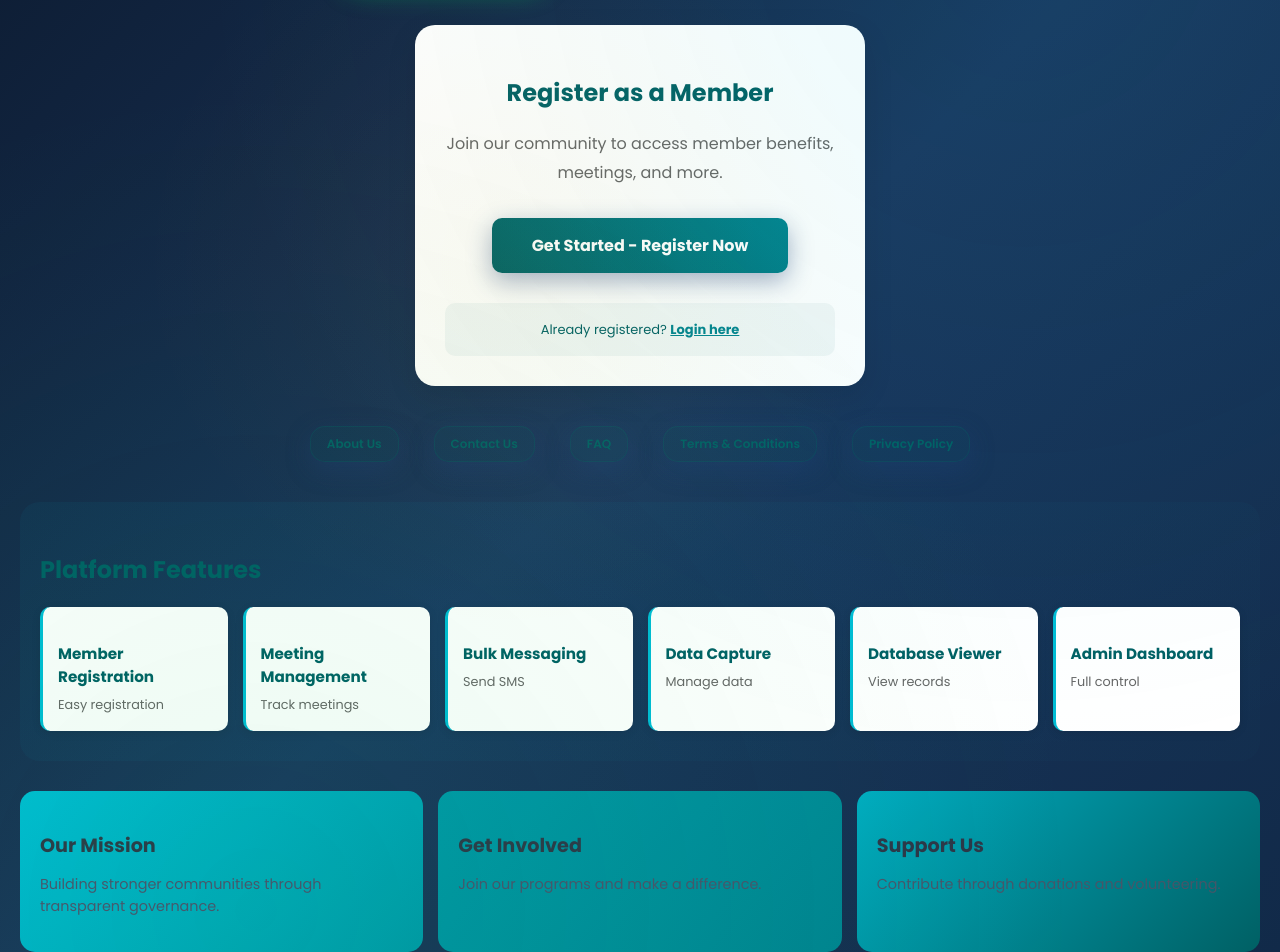
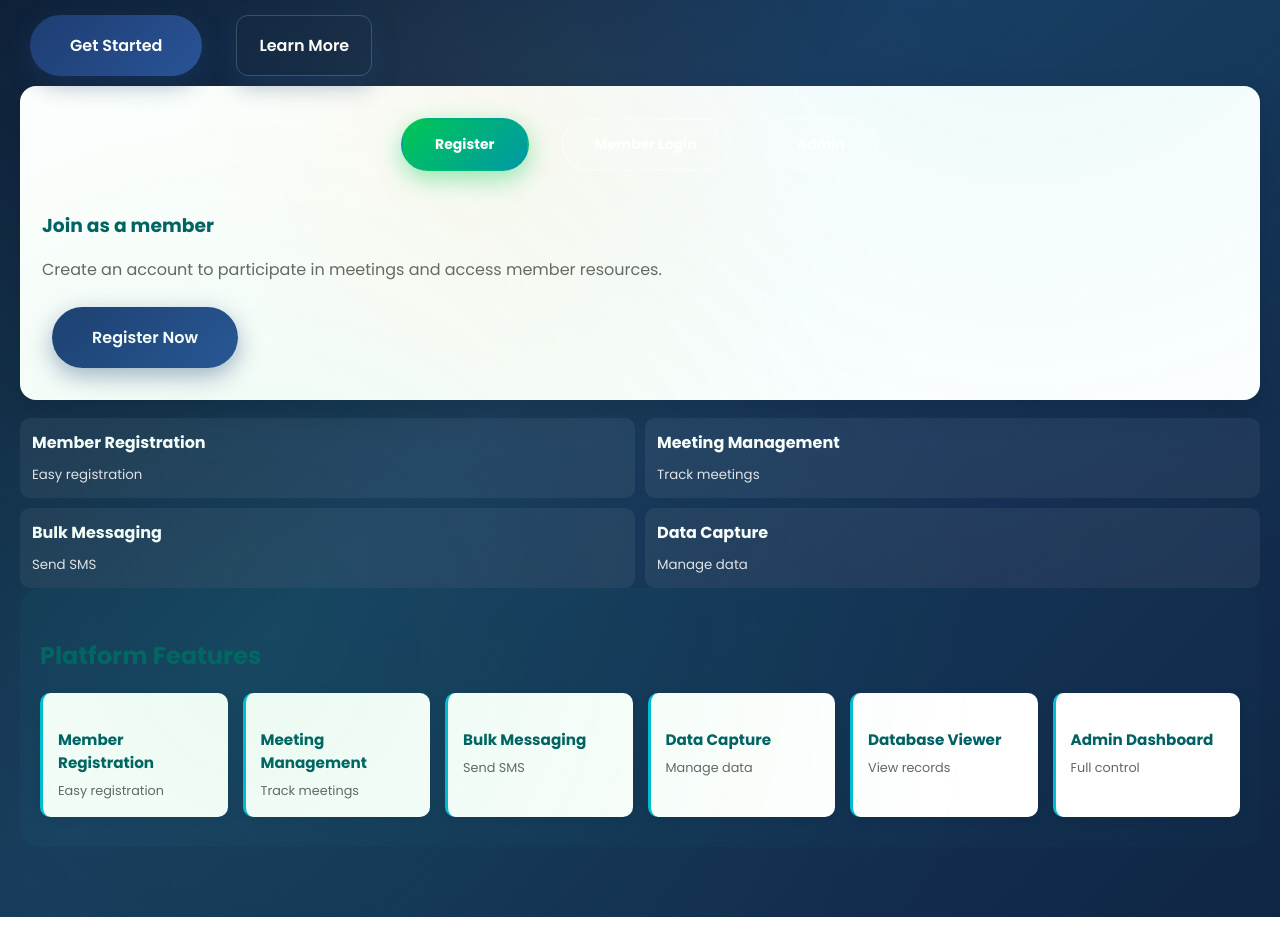
Before and after one commit to Claire123-creator-bit/Foundation, a React (Create React App) app in the folder frontend/: page / in a window 1280 px wide. Shown: the part 440-1392 px from the top of the page. After the commit the page ends 1357 px from the top, so only its background shows below. Built offline with nearby package versions, Linux system fonts and the light colour scheme.

Commit message:
fixing the frontend

```diff
--- a/frontend/src/components/LandingPage.js
+++ b/frontend/src/components/LandingPage.js
@@ -30,8 +30,7 @@ function LandingPage({ onGetStarted, onLogin }) {
   };
 
   const navigateTo = (page) => {
-    window.location.hash = page;
-    setTimeout(() => { window.location.reload(); }, 100);
+    window.location.hash = `#${page}`;
   };
 
   const handleAdminLoginSubmit = async (e) => {
@@ -116,22 +115,33 @@ function LandingPage({ onGetStarted, onLogin }) {
 
       <div style={styles.backgroundPattern}></div>
 
-      {/* Logo and Title */}
-      <div style={styles.logoSection}>
+      {/* Hero: two-column layout */}
+      <div style={styles.hero}>
+        <div style={styles.heroLeft}>
           <div style={styles.logoCircle}>
             <span style={styles.logoText}>M</span>
           </div>
           <h1 style={styles.title}>Mbogo Welfare Empowerment Foundation</h1>
           <p style={styles.subtitle}>Empowering communities through transparency and trust</p>
+
+          <p style={{color: 'rgba(255,255,255,0.85)', maxWidth: '560px', marginTop: '20px', lineHeight: '1.6'}}>
+            Join a community-driven platform that makes governance transparent and participation easy. Manage members, meetings, donations, and communications — all in one place.
+          </p>
+
+          <div style={{marginTop: '26px', display: 'flex', gap: '14px', flexWrap: 'wrap'}}>
+            <button onClick={() => { window.location.hash = '#signup'; }} style={styles.ctaButton}>Get Started</button>
+            <button onClick={() => { window.location.hash = '#about'; }} style={{padding: '12px 22px', borderRadius: '12px', background: 'transparent', color: 'white', border: '1px solid rgba(255,255,255,0.18)', cursor: 'pointer'}}>Learn More</button>
+          </div>
         </div>
 
-      {/* Tab Navigation */}
+        <div style={styles.heroRight}>
+          <div style={{background: 'white', padding: '22px', borderRadius: '16px', boxShadow: '0 12px 30px rgba(0,0,0,0.15)'}}>
             <div style={styles.tabContainer}>
               <button
                 onClick={() => { setActiveTab('register'); setMessage(''); }}
                 style={styles.tabButton(activeTab === 'register', 'register')}
               >
-          Register as Member
+                Register
               </button>
               <button
                 onClick={() => { setActiveTab('login'); setMessage(''); }}
@@ -143,128 +153,60 @@ function LandingPage({ onGetStarted, onLogin }) {
                 onClick={() => { setActiveTab('admin'); setMessage(''); }}
                 style={styles.tabButton(activeTab === 'admin', 'admin')}
               >
-          Admin Login
+                Admin
               </button>
             </div>
 
-        {/* Registration Form - Redirects to SignUpPage for proper flow */}
+            <div style={{marginTop: '18px'}}>
               {activeTab === 'register' && (
-          <div style={{maxWidth: '450px', margin: '0 auto', padding: '30px', background: 'white', borderRadius: '20px', boxShadow: '0 10px 30px rgba(0,0,0,0.1)', marginBottom: '30px'}}>
-            <h2 style={{color: '#006064', marginBottom: '20px', textAlign: 'center'}}>Register as a Member</h2>
-            <p style={{color: '#666', marginBottom: '20px', textAlign: 'center'}}>Join our community to access member benefits, meetings, and more.</p>
-            <div style={{textAlign: 'center'}}>
-              <button
-                onClick={() => { window.location.hash = '#signup'; window.location.reload(); }}
-                style={{padding: '15px 40px', background: 'linear-gradient(45deg, #006064, #00838f)', color: 'white', border: 'none', borderRadius: '10px', fontSize: '16px', fontWeight: 'bold', cursor: 'pointer'}}
-              >
-                Get Started - Register Now
-              </button>
-            </div>
-            <div style={{textAlign: 'center', marginTop: '20px', padding: '15px', background: 'rgba(0,96,100,0.05)', borderRadius: '10px'}}>
-              <p style={{margin: 0, color: '#006064', fontSize: '13px'}}>Already registered? <span onClick={() => { setActiveTab('login'); }} style={{color: '#00838f', fontWeight: 'bold', cursor: 'pointer', textDecoration: 'underline'}}>Login here</span></p>
-            </div>
+                <div>
+                  <h3 style={{color: '#006064', marginBottom: '12px'}}>Join as a member</h3>
+                  <p style={{color: '#666', marginBottom: '12px'}}>Create an account to participate in meetings and access member resources.</p>
+                  <button onClick={() => { window.location.hash = '#signup'; }} style={styles.ctaButton}>Register Now</button>
                 </div>
               )}
 
-        {/* Member Login Form - Redirects to LoginPage for proper flow */}
               {activeTab === 'login' && (
-          <div style={{maxWidth: '450px', margin: '0 auto', padding: '30px', background: 'white', borderRadius: '20px', boxShadow: '0 10px 30px rgba(0,0,0,0.1)', marginBottom: '30px'}}>
-            <h2 style={{color: '#006064', marginBottom: '20px', textAlign: 'center'}}>Member Login</h2>
-            <p style={{color: '#666', marginBottom: '20px', textAlign: 'center'}}>Access your member dashboard and manage your profile.</p>
-            <div style={{textAlign: 'center'}}>
-              <button
-                onClick={() => { window.location.hash = '#login'; window.location.reload(); }}
-                style={{padding: '15px 40px', background: 'linear-gradient(45deg, #006064, #00838f)', color: 'white', border: 'none', borderRadius: '10px', fontSize: '16px', fontWeight: 'bold', cursor: 'pointer'}}
-              >
-                Login to Member Portal
-              </button>
-            </div>
-            <div style={{textAlign: 'center', marginTop: '20px', padding: '15px', background: 'rgba(0,96,100,0.05)', borderRadius: '10px'}}>
-              <p style={{margin: 0, color: '#006064', fontSize: '13px'}}>New member? <span onClick={() => { setActiveTab('register'); }} style={{color: '#00838f', fontWeight: 'bold', cursor: 'pointer', textDecoration: 'underline'}}>Register here</span></p>
-            </div>
+                <div>
+                  <h3 style={{color: '#006064', marginBottom: '12px'}}>Member Login</h3>
+                  <p style={{color: '#666', marginBottom: '12px'}}>Access your dashboard and profile.</p>
+                  <button onClick={() => { window.location.hash = '#login'; }} style={styles.ctaButton}>Member Login</button>
                 </div>
               )}
 
-        {/* Admin Login Form */}
               {activeTab === 'admin' && (
-          <div style={{maxWidth: '450px', margin: '0 auto', padding: '30px', background: 'white', borderRadius: '20px', boxShadow: '0 10px 30px rgba(0,0,0,0.1)', marginBottom: '30px'}}>
-            <h2 style={{color: '#ff9800', marginBottom: '20px', textAlign: 'center'}}>Admin Login</h2>
-            <form onSubmit={handleAdminLoginSubmit}>
-              <div className="form-group">
-                <label>Username:</label>
-                <input type="text" value={formData.username} onChange={(e) => setFormData({...formData, username: e.target.value})} required placeholder="Enter admin username" />
+                <div>
+                  <h3 style={{color: '#ff9800', marginBottom: '12px'}}>Administrator</h3>
+                  <p style={{color: '#666', marginBottom: '12px'}}>Admin tools for managing the platform.</p>
+                  <button onClick={() => { window.location.hash = '#admin-login'; }} style={{...styles.ctaButton, background: 'linear-gradient(45deg, #ff9800, #f57c00)'}}>Admin Login</button>
                 </div>
-              <div className="form-group">
-                <label>Password:</label>
-                <div style={{position: 'relative'}}>
-                  <input type={showPassword ? "text" : "password"} value={formData.password} onChange={(e) => setFormData({...formData, password: e.target.value})} required placeholder="Enter admin password" />
-                  <button type="button" onClick={() => setShowPassword(!showPassword)} style={{position: 'absolute', right: '10px', top: '50%', transform: 'translateY(-50%)', background: 'transparent', border: 'none', cursor: 'pointer', fontSize: '18px', padding: '5px'}}>{showPassword ? '🙈' : '👁️'}</button>
+              )}
             </div>
           </div>
-              <button type="submit" disabled={loading} style={{width: '100%', padding: '15px', background: 'linear-gradient(45deg, #ff9800, #f57c00)', color: 'white', border: 'none', borderRadius: '10px', fontSize: '16px', fontWeight: 'bold', cursor: 'pointer'}}>{loading ? 'Logging in...' : 'Admin Login'}</button>
-            </form>
-            {message && <div style={{marginTop: '15px', padding: '10px', borderRadius: '5px', background: '#ffebee', color: '#c62828'}}>{message}</div>}
-            <div style={{textAlign: 'center', marginTop: '15px', padding: '15px', background: 'rgba(255,152,0,0.1)', borderRadius: '10px'}}>
-              <p style={{margin: '0', color: '#e65100', fontSize: '13px'}}>New administrator? <span onClick={() => navigateTo('admin-signup')} style={{color: '#006064', fontWeight: 'bold', cursor: 'pointer', textDecoration: 'underline'}}>Register here</span></p>
-            </div>
-          </div>
-        )}
 
-        {/* Info Links */}
-        <div style={{display: 'flex', justifyContent: 'center', gap: '15px', flexWrap: 'wrap', marginBottom: '30px'}}>
-          {[
-            {label: 'About Us', page: 'about'},
-            {label: 'Contact Us', page: 'contact'},
-            {label: 'FAQ', page: 'faq'},
-            {label: 'Terms & Conditions', page: 'terms'},
-            {label: 'Privacy Policy', page: 'privacy'}
-          ].map(item => (
-            <button key={item.page} onClick={() => handleNavigation(item.page)} style={{padding: '8px 16px', background: 'rgba(0, 96, 100, 0.1)', color: '#006064', border: '1px solid rgba(0, 96, 100, 0.3)', borderRadius: '15px', cursor: 'pointer', fontSize: '12px'}}>{item.label}</button>
-          ))}
-        </div>
-
-        {/* Features Section */}
-        <div id="features" style={{padding: '30px 20px', background: 'linear-gradient(135deg, rgba(0,188,212,0.05) 0%, rgba(0,151,167,0.02) 100%)', borderRadius: '20px', marginBottom: '30px'}}>
-          <h2 style={{color: '#006064', marginBottom: '20px', fontSize: '1.5em'}}>Platform Features</h2>
-          <div style={{display: 'grid', gridTemplateColumns: 'repeat(auto-fit, minmax(180px, 1fr))', gap: '15px'}}>
-            {[
-              {title: 'Member Registration', desc: 'Easy registration'},
-              {title: 'Meeting Management', desc: 'Track meetings'},
-              {title: 'Bulk Messaging', desc: 'Send SMS'},
-              {title: 'Data Capture', desc: 'Manage data'},
-              {title: 'Database Viewer', desc: 'View records'},
-              {title: 'Admin Dashboard', desc: 'Full control'}
-            ].map((feature, idx) => (
-              <div key={idx} style={{padding: '15px', background: 'white', borderRadius: '10px', boxShadow: '0 2px 8px rgba(0,0,0,0.1)', borderLeft: '3px solid #00bcd4', textAlign: 'left'}}>
-                <h4 style={{color: '#006064', marginBottom: '5px', fontSize: '0.95em'}}>{feature.title}</h4>
-                <p style={{color: '#666', fontSize: '0.8em', margin: 0}}>{feature.desc}</p>
+          <div style={{marginTop: '18px'}}>
+            <div style={{display: 'grid', gridTemplateColumns: 'repeat(2, 1fr)', gap: '10px'}}>
+              {features.slice(0,4).map((f, i) => (
+                <div key={i} style={{padding: '12px', background: 'rgba(255,255,255,0.06)', borderRadius: '10px', color: 'white'}}>
+                  <strong style={{display: 'block', marginBottom: '6px'}}>{f.title}</strong>
+                  <small style={{opacity: 0.85}}>{f.desc}</small>
                 </div>
               ))}
             </div>
           </div>
-
-        {/* mission Section */}
-        <div id="about" style={{display: 'grid', gridTemplateColumns: 'repeat(auto-fit, minmax(200px, 1fr))', gap: '15px', marginBottom: '30px'}}>
-          <div style={{padding: '20px', background: 'linear-gradient(135deg, #00bcd4 0%, #0097a7 100%)', borderRadius: '15px', color: 'white'}}>
-            <h3 style={{fontSize: '1.2em', marginBottom: '10px'}}>Our Mission</h3>
-            <p style={{lineHeight: '1.5', opacity: '0.95', fontSize: '0.9em'}}>Building stronger communities through transparent governance.</p>
-          </div>
-          <div style={{padding: '20px', background: 'linear-gradient(135deg, #0097a7 0%, #00838f 100%)', borderRadius: '15px', color: 'white'}}>
-            <h3 style={{fontSize: '1.2em', marginBottom: '10px'}}>Get Involved</h3>
-            <p style={{lineHeight: '1.5', opacity: '0.95', fontSize: '0.9em'}}>Join our programs and make a difference.</p>
-          </div>
-          <div style={{padding: '20px', background: 'linear-gradient(135deg, #00acc1 0%, #006064 100%)', borderRadius: '15px', color: 'white'}}>
-            <h3 style={{fontSize: '1.2em', marginBottom: '10px'}}>Support Us</h3>
-            <p style={{lineHeight: '1.5', opacity: '0.95', fontSize: '0.9em'}}>Contribute through donations and volunteering.</p>
         </div>
       </div>
 
-        {/* Benefits Section */}
-        <div id="benefits" style={{padding: '30px', background: 'linear-gradient(135deg, rgba(0,188,212,0.1) 0%, rgba(0,151,167,0.05) 100%)', borderRadius: '20px', border: '1px solid rgba(0,188,212,0.2)', marginBottom: '20px'}}>
-          <h2 style={{color: '#006064', marginBottom: '15px'}}>Why Join Us?</h2>
-          <div style={{display: 'grid', gridTemplateColumns: 'repeat(auto-fit, minmax(150px, 1fr))', gap: '10px', textAlign: 'left'}}>
-            {['✓ Community Support', '✓ Transparent Governance', '✓ Member Benefits', '✓ Regular Updates', '✓ Networking', '✓ Empowerment'].map((item, idx) => (
-              <div key={idx} style={{padding: '10px', background: 'white', borderRadius: '8px', boxShadow: '0 1px 4px rgba(0,0,0,0.1)', fontSize: '0.9em', color: '#333'}}>{item}</div>
+      {/* Features and other sections remain below, unchanged for now */}
+
+      <div id="features" style={{padding: '30px 20px', background: 'linear-gradient(135deg, rgba(0,188,212,0.05) 0%, rgba(0,151,167,0.02) 100%)', borderRadius: '20px', marginBottom: '30px'}}>
+        <h2 style={{color: '#006064', marginBottom: '20px', fontSize: '1.5em'}}>Platform Features</h2>
+        <div style={{display: 'grid', gridTemplateColumns: 'repeat(auto-fit, minmax(180px, 1fr))', gap: '15px'}}>
+          {features.map((feature, idx) => (
+            <div key={idx} className="feature-card" style={{padding: '15px', background: 'white', borderRadius: '10px', boxShadow: '0 2px 8px rgba(0,0,0,0.1)', borderLeft: '3px solid #00bcd4', textAlign: 'left'}}>
+              <h4 style={{color: '#006064', marginBottom: '5px', fontSize: '0.95em'}}>{feature.title}</h4>
+              <p style={{color: '#666', fontSize: '0.8em', margin: 0}}>{feature.desc}</p>
+            </div>
           ))}
         </div>
       </div>
```
Lines whose indentation alone changed are shown as unchanged.
